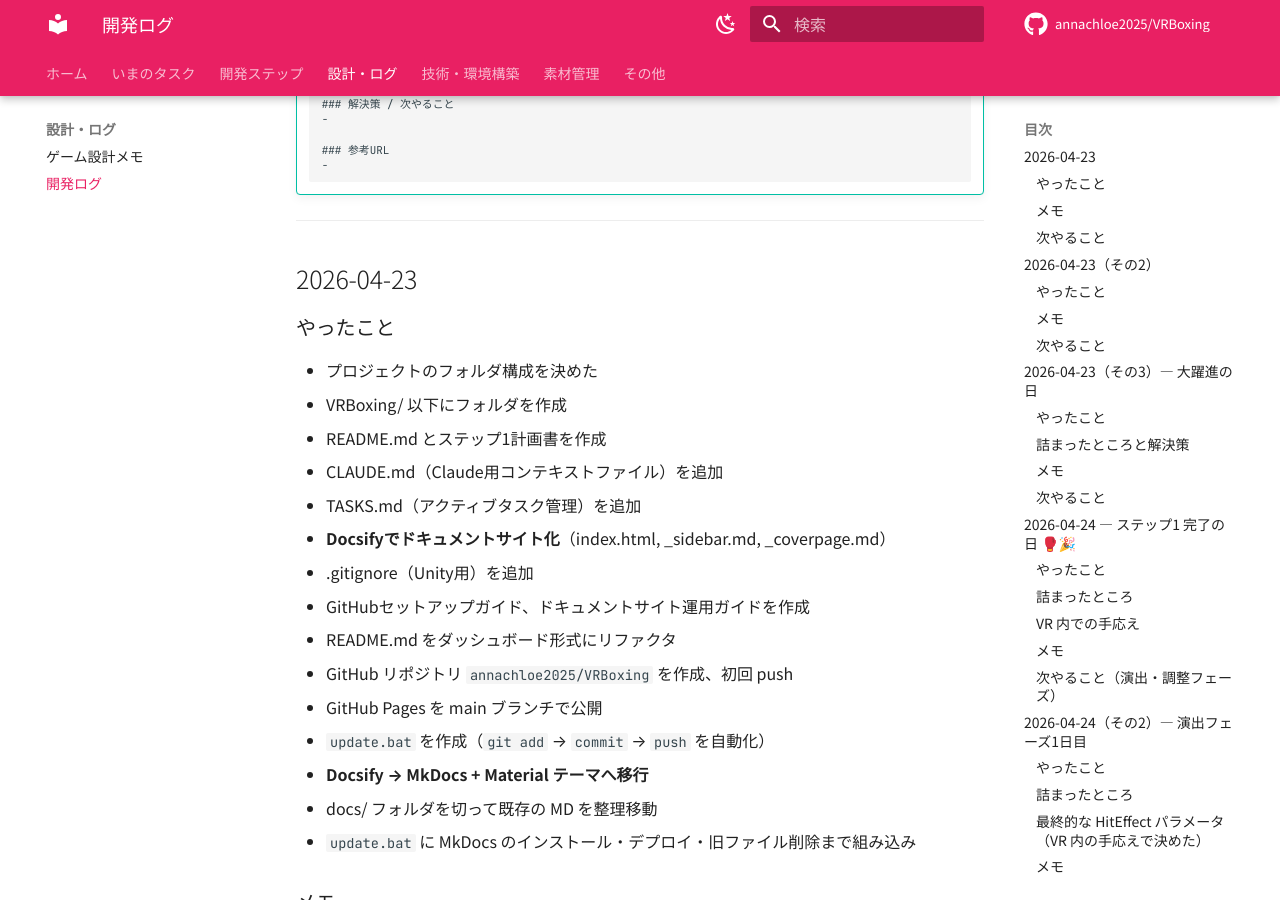
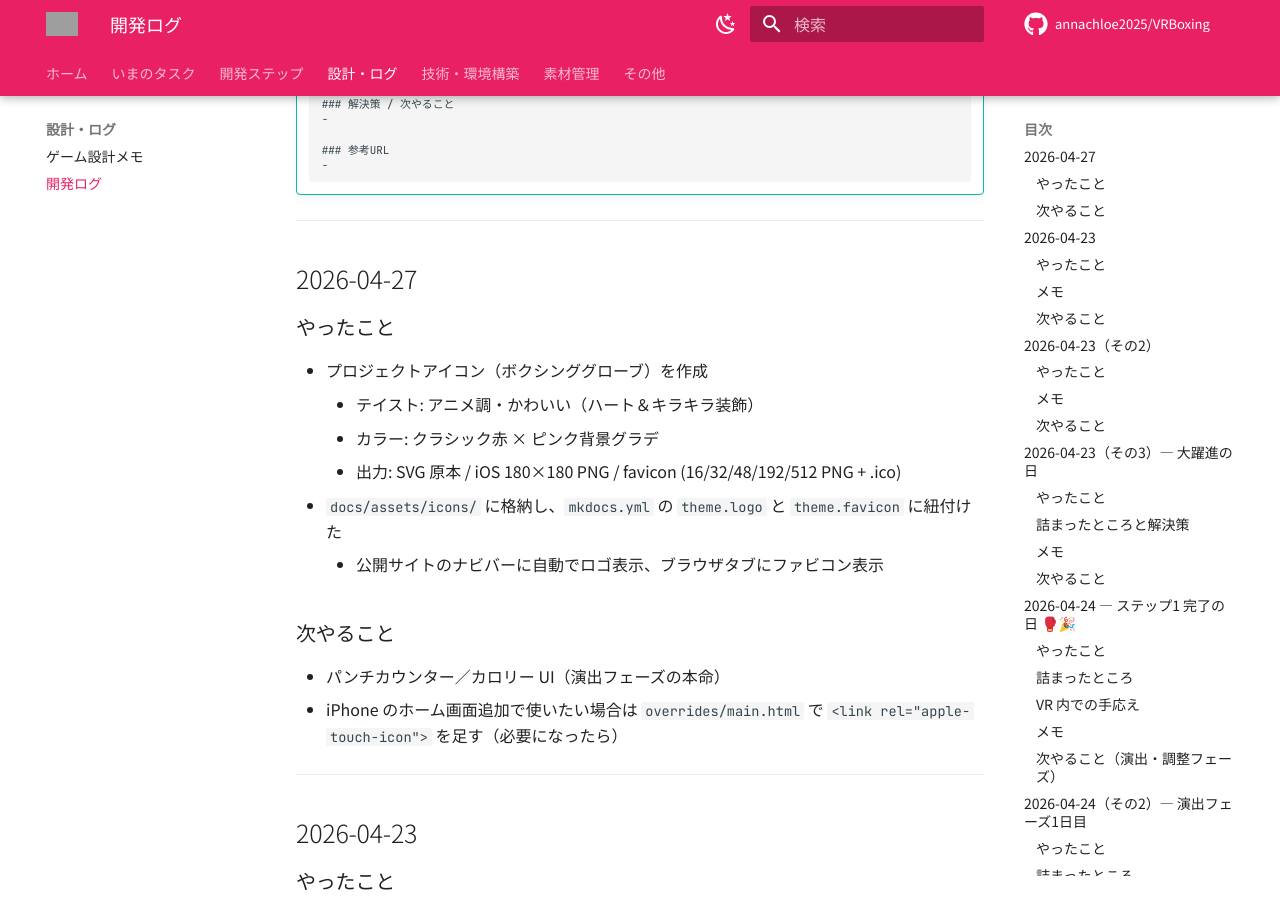
Before and after one commit to annachloe2025/VRBoxing, an MkDocs documentation site: the page built from docs/design/dev-log.md, in a window 1280 px wide and 900 px high, scrolled down 382 px. Built offline with MkDocs 1.6.1 and Material for MkDocs 9.7.7, drawn with Linux system fonts in a browser that asks for light colours; comment, search, counter and statistics services are not loaded; grey boxes are pictures that could not be loaded.

Commit message:
Update docs

````diff
--- a/docs/design/dev-log.md
+++ b/docs/design/dev-log.md
@@ -19,6 +19,24 @@
     ### 参考URL
     -
     ```
+
+---
+
+## 2026-04-27
+
+### やったこと
+
+- プロジェクトアイコン（ボクシンググローブ）を作成
+    - テイスト: アニメ調・かわいい（ハート＆キラキラ装飾）
+    - カラー: クラシック赤 × ピンク背景グラデ
+    - 出力: SVG 原本 / iOS 180×180 PNG / favicon (16/32/48/192/512 PNG + .ico)
+- `docs/assets/icons/` に格納し、`mkdocs.yml` の `theme.logo` と `theme.favicon` に紐付けた
+    - 公開サイトのナビバーに自動でロゴ表示、ブラウザタブにファビコン表示
+
+### 次やること
+
+- パンチカウンター／カロリー UI（演出フェーズの本命）
+- iPhone のホーム画面追加で使いたい場合は `overrides/main.html` で `<link rel="apple-touch-icon">` を足す（必要になったら）
 
 ---
 
--- a/mkdocs.yml
+++ b/mkdocs.yml
@@ -8,6 +8,8 @@ edit_uri: edit/main/docs/
 theme:
   name: material
   language: ja
+  logo: assets/icons/boxing-glove.svg
+  favicon: assets/icons/favicon-32.png
   features:
     - navigation.tabs
     - navigation.tabs.sticky
````
Also changed, not shown: 16 other files.
